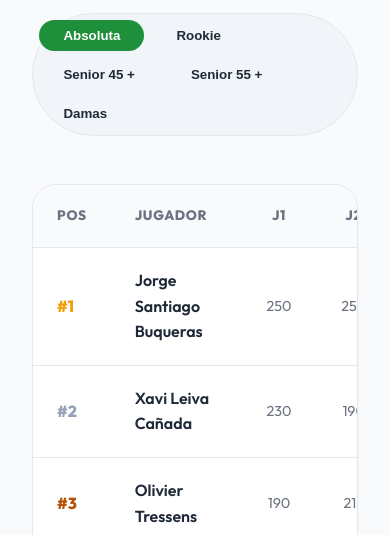
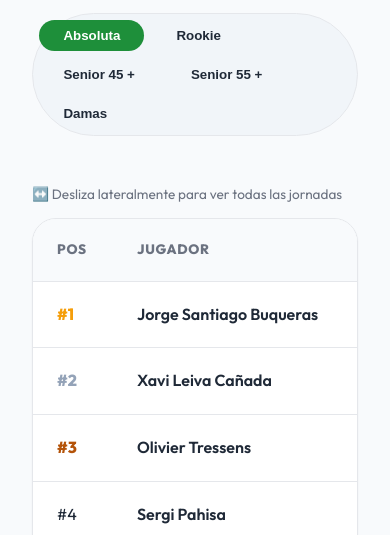
Before and after one commit to pjuanramon/Footgolf-Catalunya, a website built with Vite: page src/pages/clasificaciones.html in a window 390 px wide. Shown: the part 565-1100 px from the top of the page. Built offline with nearby package versions, Linux system fonts and the light colour scheme.

Commit message:
Fix Senior 55+ classification and improve mobile rankings UX

```diff
--- a/public/docs/clasificacion_jornada_3.json
+++ b/public/docs/clasificacion_jornada_3.json
@@ -515,10 +515,10 @@
             {
                 "pos": 1,
                 "name": "Gustavo Verse",
-                "e1": 215,
-                "e2": 190,
+                "e1": 250,
+                "e2": 250,
                 "e3": 250,
-                "total": 655,
+                "total": 750,
                 "isUnlicensed": false
             }
         ],
--- a/src/pages/clasificaciones.html
+++ b/src/pages/clasificaciones.html
@@ -9,6 +9,62 @@
     <link rel="stylesheet" href="../../styles/main.css">
     <script src="/js/Navbar.js" defer></script>
     <script src="/js/Footer.js" defer></script>
+    <style>
+        .leaderboard-table th:nth-child(1),
+        .leaderboard-table td:nth-child(1) {
+            position: sticky;
+            left: 0;
+            z-index: 10;
+            background: #f8fafc;
+            min-width: 80px;
+        }
+
+        .leaderboard-table td:nth-child(1) {
+            background: white;
+        }
+
+        .leaderboard-table th:nth-child(2),
+        .leaderboard-table td:nth-child(2) {
+            position: sticky;
+            left: 80px;
+            z-index: 10;
+            background: #f8fafc;
+            border-right: 1px solid var(--border-color);
+        }
+
+        .leaderboard-table td:nth-child(2) {
+            background: white;
+        }
+
+        /* Shadow effect for sticky columns */
+        .leaderboard-table th:nth-child(2)::after,
+        .leaderboard-table td:nth-child(2)::after {
+            content: '';
+            position: absolute;
+            top: 0;
+            right: -8px;
+            width: 8px;
+            height: 100%;
+            background: linear-gradient(to right, rgba(0, 0, 0, 0.05), transparent);
+            pointer-events: none;
+        }
+
+        .scroll-hint {
+            display: none;
+            align-items: center;
+            gap: 0.5rem;
+            color: var(--text-light);
+            font-size: 0.85rem;
+            margin-bottom: 0.75rem;
+            font-weight: 500;
+        }
+
+        @media (max-width: 768px) {
+            .scroll-hint {
+                display: flex;
+            }
+        }
+    </style>
 </head>
 
 <body>
@@ -36,9 +92,14 @@
                     </div>
                 </div>
 
-                <div class="table-container"
-                    style="background: white; border-radius: 1.5rem; border: 1px solid var(--border-color); overflow: hidden; box-shadow: var(--shadow-sm);">
-                    <table id="ranking-table" class="leaderboard-table" style="width: 100%; border-collapse: collapse;">
+                    <div class="scroll-hint">
+                        <span>↔️ Desliza lateralmente para ver todas las jornadas</span>
+                    </div>
+
+                    <div class="table-container"
+                        style="background: white; border-radius: 1.5rem; border: 1px solid var(--border-color); overflow-x: auto; -webkit-overflow-scrolling: touch; box-shadow: var(--shadow-sm);">
+                        <table id="ranking-table" class="leaderboard-table"
+                            style="width: 100%; border-collapse: separate; border-spacing: 0; min-width: 700px;">
                         <thead>
                             <tr
                                 style="background: #f8fafc; text-align: left; border-bottom: 1px solid var(--border-color);">
@@ -50,6 +111,9 @@
                                     Jugador</th>
                                 <th
                                     style="padding: 1.25rem 1.5rem; font-weight: 700; font-size: 0.85rem; color: var(--text-light); text-transform: uppercase; text-align: center;">
+                                    Puntos</th>
+                                <th
+                                    style="padding: 1.25rem 1.5rem; font-weight: 700; font-size: 0.85rem; color: var(--text-light); text-transform: uppercase; text-align: center;">
                                     J1</th>
                                 <th
                                     style="padding: 1.25rem 1.5rem; font-weight: 700; font-size: 0.85rem; color: var(--text-light); text-transform: uppercase; text-align: center;">
@@ -57,9 +121,6 @@
                                 <th
                                     style="padding: 1.25rem 1.5rem; font-weight: 700; font-size: 0.85rem; color: var(--text-light); text-transform: uppercase; text-align: center;">
                                     J3</th>
-                                <th
-                                    style="padding: 1.25rem 1.5rem; font-weight: 700; font-size: 0.85rem; color: var(--text-light); text-transform: uppercase; text-align: right;">
-                                    Puntos</th>
                             </tr>
                         </thead>
                         <tbody id="ranking-body">
@@ -144,10 +205,10 @@
                             tr.innerHTML = `
                                 <td style="padding: 1.25rem 1.5rem; font-weight: ${posWeight}; color: ${posColor};">#${player.pos}</td>
                                 <td style="padding: 1.25rem 1.5rem; font-weight: 600; color: var(--text-main);">${player.name}</td>
+                                <td style="padding: 1.25rem 1.5rem; text-align: center; font-weight: 700; color: var(--primary-color);">${player.total} pts</td>
                                 <td style="padding: 1.25rem 1.5rem; text-align: center; color: var(--text-light); font-size: 0.9rem;">${player.e1}</td>
                                 <td style="padding: 1.25rem 1.5rem; text-align: center; color: var(--text-light); font-size: 0.9rem;">${player.e2}</td>
                                 <td style="padding: 1.25rem 1.5rem; text-align: center; color: var(--text-light); font-size: 0.9rem;">${player.e3}</td>
-                                <td style="padding: 1.25rem 1.5rem; text-align: right; font-weight: 700; color: var(--primary-color);">${player.total} pts</td>
                             `;
                             body.appendChild(tr);
                         });
```
Also changed, not shown: public/process_jornada.html (+6 -2 lines).
